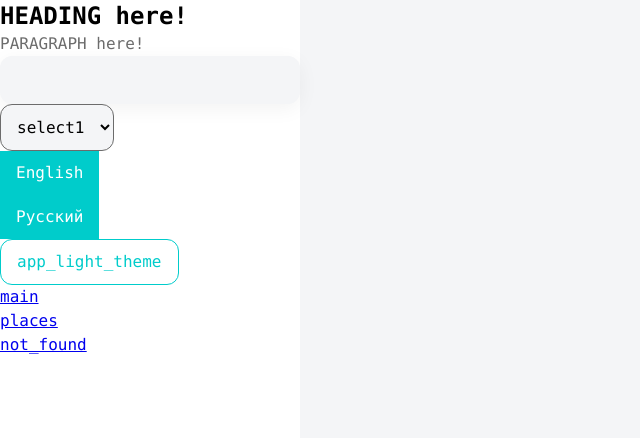
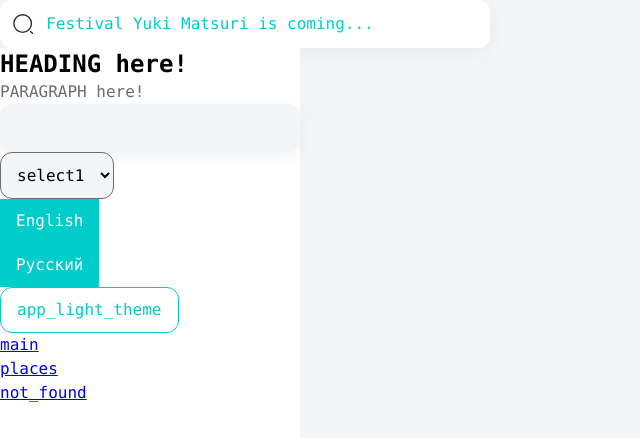
Before and after one commit to Rariramz/Tour-Agency, a React app: page / in a window 1280 px wide. Shown: the top 438 px of the page, without its empty margins (0-640 px from the left). Built offline with nearby package versions, Linux system fonts and the light colour scheme.

Commit message:
Search done

```diff
--- a/src/app/styles/themes/dark.scss
+++ b/src/app/styles/themes/dark.scss
@@ -11,4 +11,5 @@
 
   --heading-color: var(--white-color);
   --paragraph-color: var(--darkmode-color);
+  --icon-color: var(--darkmode-color);
 }
--- a/src/app/styles/themes/light.scss
+++ b/src/app/styles/themes/light.scss
@@ -13,4 +13,5 @@
 
   --heading-color: var(--black-color);
   --paragraph-color: var(--secondary-color);
+  --icon-color: #292d32;
 }
--- a/src/pages/RootPage/ui/RootPage.tsx
+++ b/src/pages/RootPage/ui/RootPage.tsx
@@ -3,6 +3,7 @@ import { Outlet } from 'react-router-dom';
 import { classNames } from '../../../shared/lib/classNames/classNames';
 import { useTheme } from '../../../app/providers/ThemeProvider';
 import { Sidebar } from '../../../widgets/Sidebar';
+import { Search } from '../../../widgets/Search';
 
 export const RootPage = () => {
   const { theme } = useTheme();
@@ -10,6 +11,7 @@ export const RootPage = () => {
   return (
     <div className={classNames('app', {}, [theme])}>
       <Suspense fallback='loading...'>
+        <Search onSubmit={(value) => console.log('SEARCH clicked', value)} />
         <Sidebar />
 
         <div>
--- a/src/shared/ui/Input/Input.module.scss
+++ b/src/shared/ui/Input/Input.module.scss
@@ -7,6 +7,14 @@
   box-shadow: 0px 5px 20px rgba(0, 0, 0, 0.05);
   border-radius: 12px;
   padding: 12px;
+
+  &::placeholder {
+    color: var(--primary-color);
+  }
+
+  &::selection {
+    background: var(--primary-color);
+  }
 }
 
 .readonly {
--- /dev/null
+++ b/src/widgets/Search/assets/SearchIcon.tsx
@@ -0,0 +1,8 @@
+import React, { SVGProps } from 'react';
+
+export const SearchIcon = (props: SVGProps<SVGSVGElement>) => (
+  <svg width="24" height="24" viewBox="0 0 24 24" fill="none" xmlns="http://www.w3.org/2000/svg" {...props}>
+    <path d="M11.5 21C16.7467 21 21 16.7467 21 11.5C21 6.25329 16.7467 2 11.5 2C6.25329 2 2 6.25329 2 11.5C2 16.7467 6.25329 21 11.5 21Z" stroke="#292D32" stroke-width="1.5" stroke-linecap="round" stroke-linejoin="round"/>
+    <path d="M22 22L20 20" stroke="#292D32" stroke-width="1.5" stroke-linecap="round" stroke-linejoin="round"/>
+  </svg>
+);
--- /dev/null
+++ b/src/widgets/Search/index.ts
@@ -0,0 +1,3 @@
+import { Search } from './ui/Search';
+
+export { Search };
--- /dev/null
+++ b/src/widgets/Search/ui/Search.module.scss
@@ -0,0 +1,21 @@
+.Search {
+  width: 490px;
+  background: var(--sidebar-color);
+  box-shadow: 0px 5px 20px rgba(0, 0, 0, 0.05);
+  border-radius: 12px;
+  display: flex;
+  align-items: center;
+  justify-content: center;
+  padding: 12px;
+  gap: 12px;
+
+  svg path {
+    stroke: var(--icon-color);
+  }
+}
+
+.searchInput {
+  background: var(--sidebar-color);
+  box-shadow: none;
+  padding: 0;
+}
--- /dev/null
+++ b/src/widgets/Search/ui/Search.tsx
@@ -0,0 +1,31 @@
+import { memo, useState } from 'react';
+import cls from './Search.module.scss';
+import { classNames } from '../../../shared/lib/classNames/classNames';
+import { SearchIcon } from '../assets/SearchIcon';
+import { Input } from '../../../shared/ui/Input/Input';
+
+interface SearchProps {
+  className?: string;
+  onSubmit: (value: string) => void;
+}
+
+const Search = memo(({ className, onSubmit }: SearchProps) => {
+  const [value, setValue] = useState<string>('');
+
+  return (
+    <div
+      className={classNames(
+        cls.Search,
+        { },
+        [className ?? '']
+      )}
+    >
+      <SearchIcon onClick={() => onSubmit(value)} />
+      <Input placeholder='Festival Yuki Matsuri is coming...' className={cls.searchInput} value={value} onChange={(value) => setValue(value)} />
+    </div>
+  );
+});
+
+Search.displayName = 'Search';
+
+export { Search };
```
Also changed, not shown: src/declarations.d.ts (+6 -1 lines), 1 other file (tests, documents, lock files or other folders).
